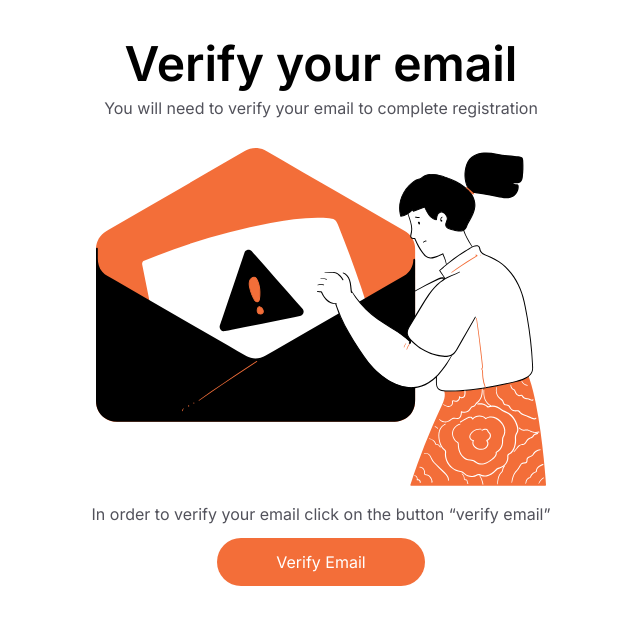
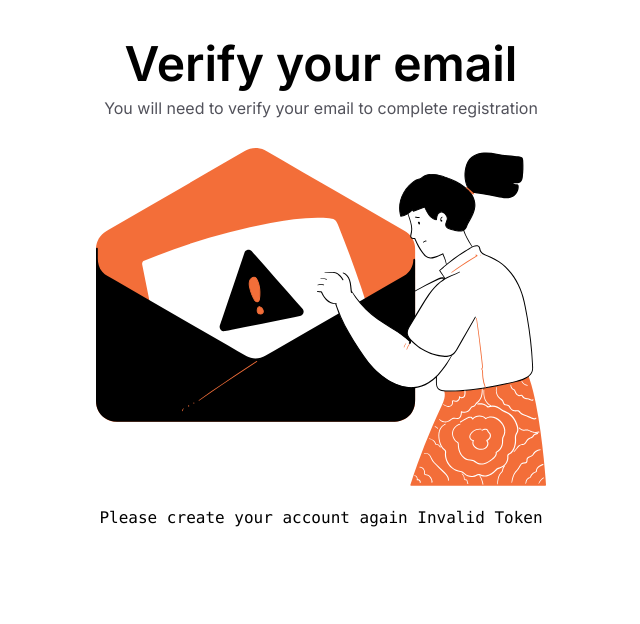
Before and after one commit to hurairaFurqan/koiKonnect, a Next.js app: page /verifyemail in a window 1280 px wide. Both pictures are taken after a click on the button "Verify Email". Shown: the top 624 px of the page, without its empty margins (319-959 px from the left). Built offline with nearby package versions, Linux system fonts and the light colour scheme; no server answers; the database is empty.

Commit message:
verify user feature : general error handling done

```diff
--- a/src/app/verifyemail/page.tsx
+++ b/src/app/verifyemail/page.tsx
@@ -49,6 +49,8 @@ const VerifyEmail = () => {
         } catch (error: any) {
             console.log(error.response.data);
 
+            setError(error.response.data.error);
+
         }
     }
 
@@ -72,6 +74,12 @@ const VerifyEmail = () => {
             <div >
 
                 {
+                    error ? (
+                        <div className="mt-5">
+                            <pre>Please create your account again {error}</pre>
+                        </div>
+                    )
+                        :
                         verified ? (
                             <div className="flex flex-col items-center space-y-4">
                                 <p className="text-2xl font-semibold">You are verified successfully</p>
```
Lines whose indentation alone changed are shown as unchanged.
